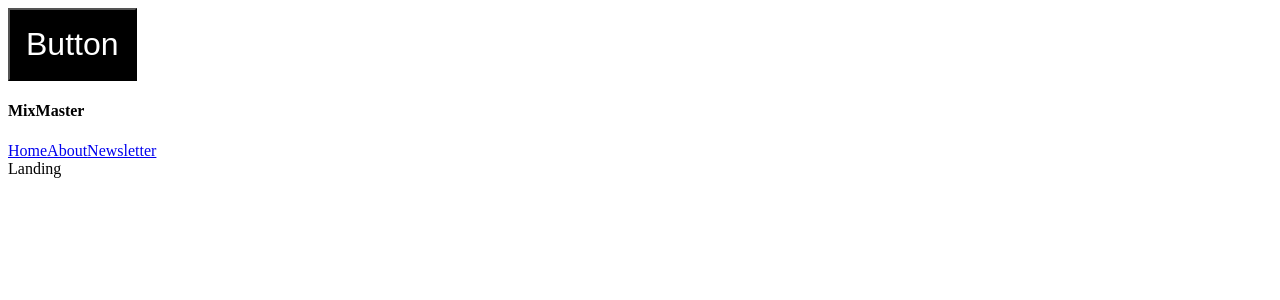
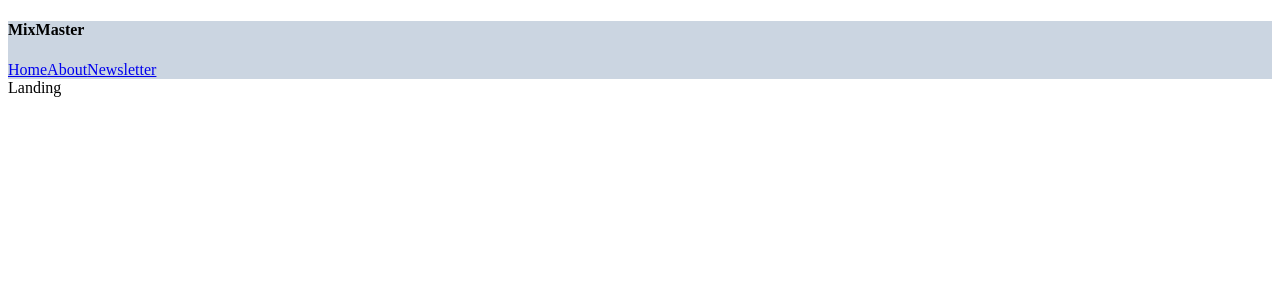
Before and after one commit to miawithcode/mixmaster, a React (Vite) app: page / in a window 1280 px wide. Shown: the top 300 px of the page. Built offline with nearby package versions, Linux system fonts and the light colour scheme.

Commit message:
feat: styled components wrapper

```diff
--- a/src/components/Navbar.jsx
+++ b/src/components/Navbar.jsx
@@ -1,18 +1,10 @@
 import { NavLink } from 'react-router-dom';
 import styled from 'styled-components';
 
-const StyleBtn = styled.button`
-  background: black;
-  color: white;
-  font-size: 2rem;
-  padding: 1rem;
-`;
-
 const Navbar = () => {
   return (
-    <nav>
+    <Wrapper>
       <div className="nav-center">
-        <StyleBtn>Button</StyleBtn>
         <h4>MixMaster</h4>
         <div className="nav-links">
           <NavLink to="/" className="nav-link">
@@ -26,7 +18,12 @@ const Navbar = () => {
           </NavLink>
         </div>
       </div>
-    </nav>
+    </Wrapper>
   );
 };
+
+const Wrapper = styled.nav`
+  background: #cbd5e1;
+`;
+
 export default Navbar;
```
